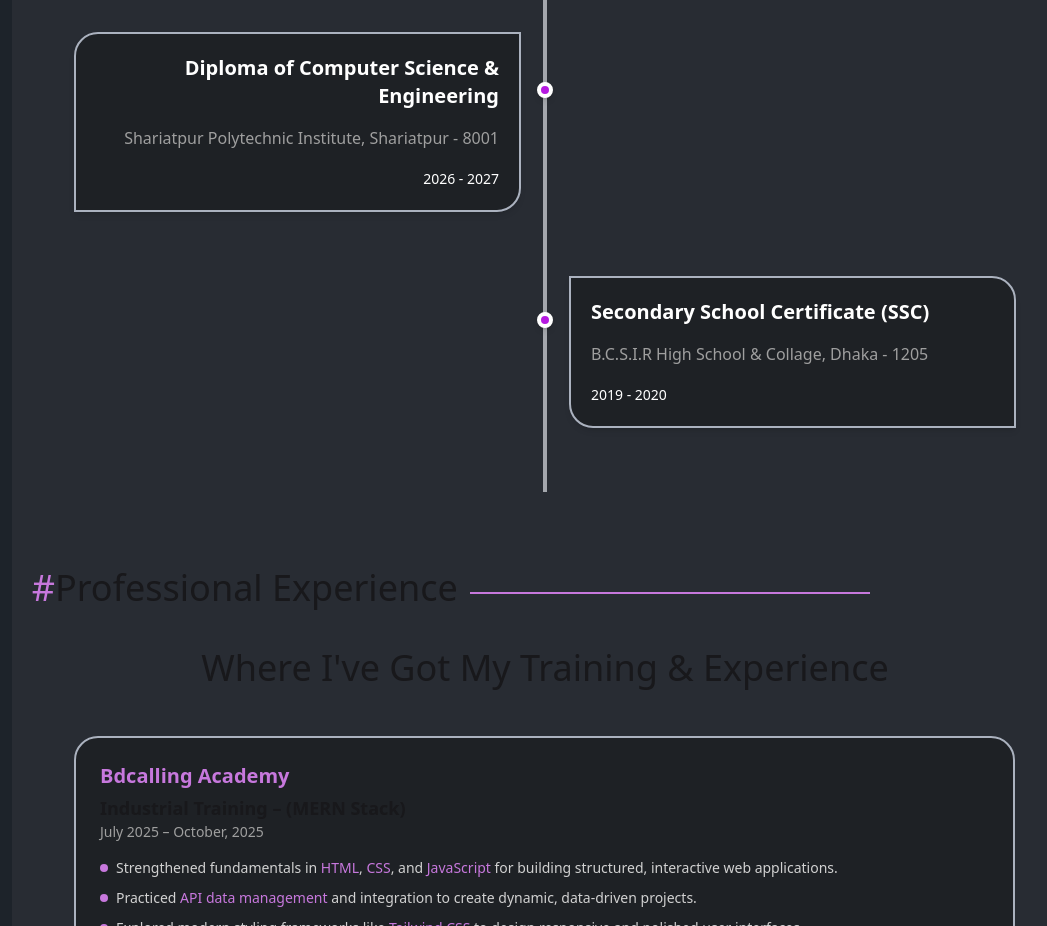
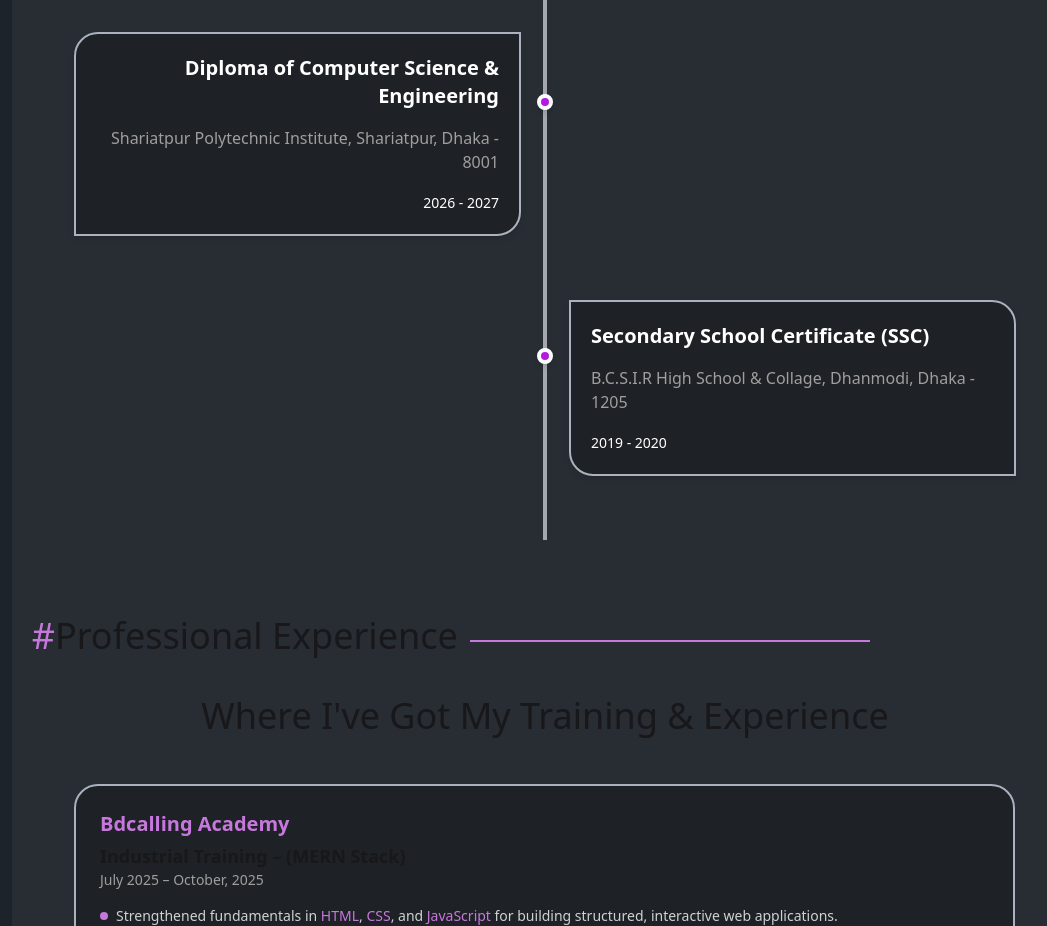
Before and after one commit to KINGALVI/KING-ALVI-portfolio, a React (Vite) app: page / in a window 1280 px wide. Shown: the part 4240-5166 px from the top of the page, without its empty margins (95-1142 px from the left). Built offline with nearby package versions, Linux system fonts and the light colour scheme.

Commit message:
edited some code

```diff
--- a/src/components/Main-Section/About/Education/Education.jsx
+++ b/src/components/Main-Section/About/Education/Education.jsx
@@ -56,7 +56,7 @@
                                             Diploma of Computer Science & Engineering
                                         </h4>
                                         <p className="text-[#9F9F9F] font-rubik">
-                                            Shariatpur Polytechnic Institute, Shariatpur - 8001
+                                            Shariatpur Polytechnic Institute, Shariatpur, Dhaka - 8001
                                         </p>
                                         <span className="text-sm font-rubik">2026 - 2027</span>
                                     </div>
@@ -82,7 +82,7 @@
                                                 Diploma of Computer Science & Engineering
                                             </h4>
                                             <p className="text-[#9F9F9F] font-rubik">
-                                                Shariatpur Polytechnic Institute, Shariatpur - 8001
+                                                Shariatpur Polytechnic Institute, Shariatpur, Dhaka - 8001
                                             </p>
                                             <span className="text-sm font-rubik">2026 - 2027</span>
                                         </div>
@@ -117,7 +117,7 @@
                                             Secondary School Certificate (SSC)
                                         </h4>
                                         <p className="text-[#9F9F9F] font-rubik">
-                                            B.C.S.I.R High School & Collage, Dhaka - 1205
+                                            B.C.S.I.R High School & Collage, Dhanmondi, Dhaka - 1205
                                         </p>
                                         <span className="text-sm font-rubik">2019 - 2020</span>
                                     </div>
@@ -148,7 +148,7 @@
                                                 Secondary School Certificate (SSC)
                                             </h4>
                                             <p className="text-[#9F9F9F] font-rubik">
-                                                B.C.S.I.R High School & Collage, Dhaka - 1205
+                                                B.C.S.I.R High School & Collage, Dhanmodi, Dhaka - 1205
                                             </p>
                                             <span className="text-sm font-rubik">2019 - 2020</span>
                                         </div>
--- a/src/components/Main-Section/Home/Home.jsx
+++ b/src/components/Main-Section/Home/Home.jsx
@@ -81,7 +81,7 @@
                             Download Resume
                         </a>
                         <a
-                            href="https://drive.google.com/file/d/1BvnuB4nknTvn63fHq2-f0U9eHAroIcZb/view?usp=sharing"
+                            href="https://drive.google.com/file/d/17P0Qpr5IxUxnWzxv6mb36NWncIsUN2g9/view?usp=sharing"
                             target="_blank"
                             rel="noopener noreferrer"
                             className="Link-Button text-[#ABB2BF] hover:animate-pulse"
```
Also changed, not shown: 1 other file (tests, documents, lock files or other folders).
